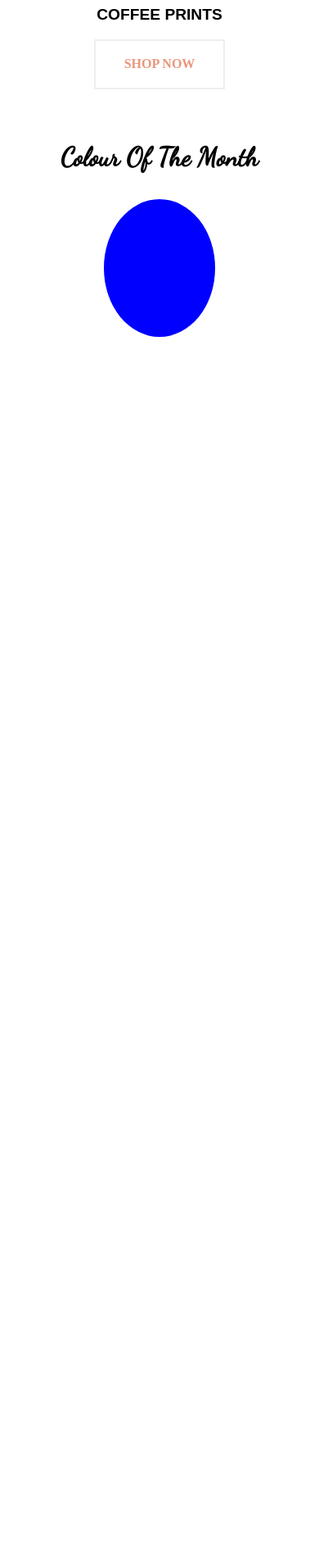
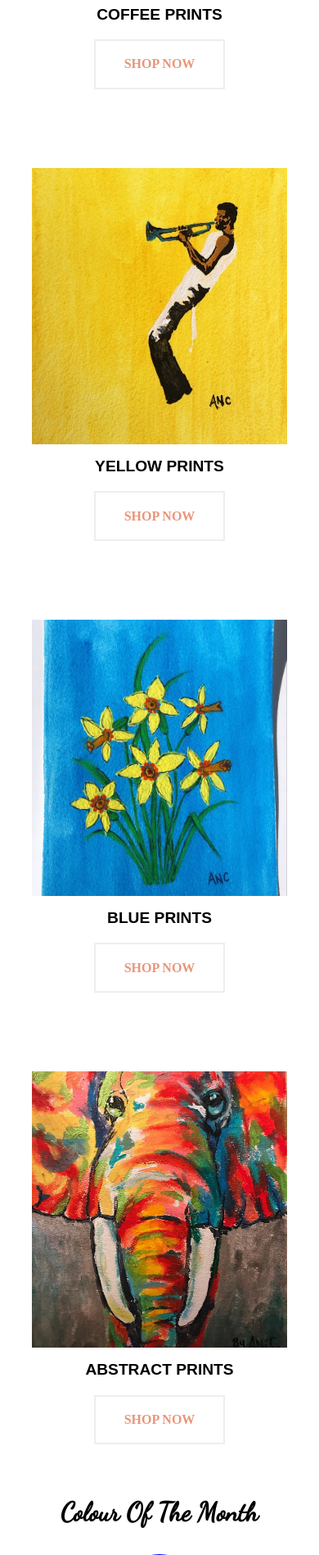
Before and after one commit to Adamoc14/ArtByANC, a PHP site: page / in a window 390 px wide. Shown: the part 917-2814 px from the top of the page at 82% size. Run offline with PHP 8.4, Linux system fonts and the light colour scheme.

Commit message:
All sections made out on homepage bar footer now for phone and web versions

```diff
--- a/Resources/CSS/homepage.css
+++ b/Resources/CSS/homepage.css
@@ -109,43 +109,52 @@
     width: 33vw;
 }
 
-.Coffee_Pics_Container {
+.Coffee_Pics_Container , .Yellow_Pics_Container , .Blue_Pics_Container , .Abstract_Pics_Container {
     display: flex;
     flex-wrap: nowrap;
     margin: 4em 0em;
     padding: 2em 2em;
 }
 
-.coffee_sm_pics_container {
+.coffee_sm_pics_container , .yellow_sm_pics_container , .blue_sm_pics_container , .abstract_sm_pics_container {
     flex: 1 0 50%;
     display: flex;
     flex-direction: column;
     justify-content: center;
 }
 
-.coffee_sm_pics_container:first-child {
+.coffee_sm_pics_container:first-child , .blue_sm_pics_container:first-child{
     flex-direction: unset;
     justify-content: space-evenly;
 }
 
+.yellow_sm_pics_container:first-child , .abstract_sm_pics_container:first-child{
+    text-align: center;
+}
 
-.coffee_sm_pics_container img{
+
+.coffee_sm_pics_container img , .yellow_sm_pics_container img , .blue_sm_pics_container img ,.abstract_sm_pics_container img{
     width:40vw;
     height: 60vh;
     margin-left: 6em;
 
 }
 
-.coffee_sm_pics_container:nth-child(2) {
+.coffee_sm_pics_container:nth-child(2) , .blue_sm_pics_container:nth-child(2) {
     text-align: center;
 }
 
-.coffee_sm_pics_container h1 {
+.yellow_sm_pics_container:nth-child(2), .abstract_sm_pics_container:nth-child(2){
+    flex-direction: unset;
+    justify-content: space-evenly;
+}
+
+.coffee_sm_pics_container h1 , .yellow_sm_pics_container h1 , .blue_sm_pics_container h1 , .abstract_sm_pics_container h1{
     font-family: fantasy;
     margin-bottom: 1em;
 }
 
-.coffee_sm_pics_container a {
+.coffee_sm_pics_container a , .yellow_sm_pics_container a , .blue_sm_pics_container a , .abstract_sm_pics_container a {
     padding: 1.2em 1em;
     background: white;
     width: 12vw;
@@ -224,16 +233,16 @@
         height: 40vh;
     }
 
-    .Coffee_Pics_Container {
+    .Coffee_Pics_Container , .Yellow_Pics_Container , .Blue_Pics_Container , .Abstract_Pics_Container {
         flex-wrap: wrap;
         margin: 2em 0em;
     }
 
-    .coffee_sm_pics_container:first-child {
+    .coffee_sm_pics_container:first-child , .blue_sm_pics_container:first-child {
         justify-content: center;
     }
 
-    .coffee_sm_pics_container img{
+    .coffee_sm_pics_container img , .yellow_sm_pics_container img , .blue_sm_pics_container img , .abstract_sm_pics_container img{
         width:80vw;
         height: 40vh;
         margin-left: unset;
@@ -241,12 +250,17 @@
 
     }
 
-    .coffee_sm_pics_container a {
+    .coffee_sm_pics_container a , .yellow_sm_pics_container a , .blue_sm_pics_container a , .abstract_sm_pics_container a {
         width: 32vw;
     }
 
-    .coffee_sm_pics_container h1{
+    .coffee_sm_pics_container h1 , .yellow_sm_pics_container h1 , .blue_sm_pics_container h1 , .abstract_sm_pics_container h1{
         font-size: 1.2em;
+    }
+
+    .yellow_sm_pics_container:nth-child(2) , .abstract_sm_pics_container:nth-child(2){
+        justify-content: center;
+        order: -1;
     }
 
 
--- a/Resources/HTML/homepage.html
+++ b/Resources/HTML/homepage.html
@@ -51,6 +51,33 @@
                 <a href="../../Resources/HTML/Shop.html">SHOP NOW</a>
             </div>
         </div>
+        <div class="Yellow_Pics_Container">
+            <div class="yellow_sm_pics_container">
+                <h1>YELLOW PRINTS</h1>
+                <a href="../../Resources/HTML/Shop.html">SHOP NOW</a>
+            </div>
+            <div class="yellow_sm_pics_container">
+                <img src="../../Resources/Images/Yellow_Images/Yellow_Saxophone_Guy.jpg" alt="">
+            </div>
+        </div>
+        <div class="Blue_Pics_Container">
+            <div class="blue_sm_pics_container">
+                <img src="../../Resources/Images/Blue_Images/Blue_Daffodil.jpg" alt="">
+            </div>
+            <div class="blue_sm_pics_container">
+                <h1>BLUE PRINTS</h1>
+                <a href="../../Resources/HTML/Shop.html">SHOP NOW</a>
+            </div>
+        </div>
+        <div class="Abstract_Pics_Container">
+            <div class="abstract_sm_pics_container">
+                <h1>ABSTRACT PRINTS</h1>
+                <a href="../../Resources/HTML/Shop.html">SHOP NOW</a>
+            </div>
+            <div class="abstract_sm_pics_container">
+                <img src="../../Resources/Images/Abstract_Images/Abstract_Elephant.jpg" alt="">
+            </div>
+        </div>
         <div class="Colour_Of_Month_Container">
             <div class="colour_sm_container">
                 <h1>Colour Of The Month</h1>
```
Also changed, not shown: Resources/Images/Blue_Images/Blue_Daffodil.jpg (added), Resources/Images/Blue_Images/Blue_Swimmer.jpg (added).
